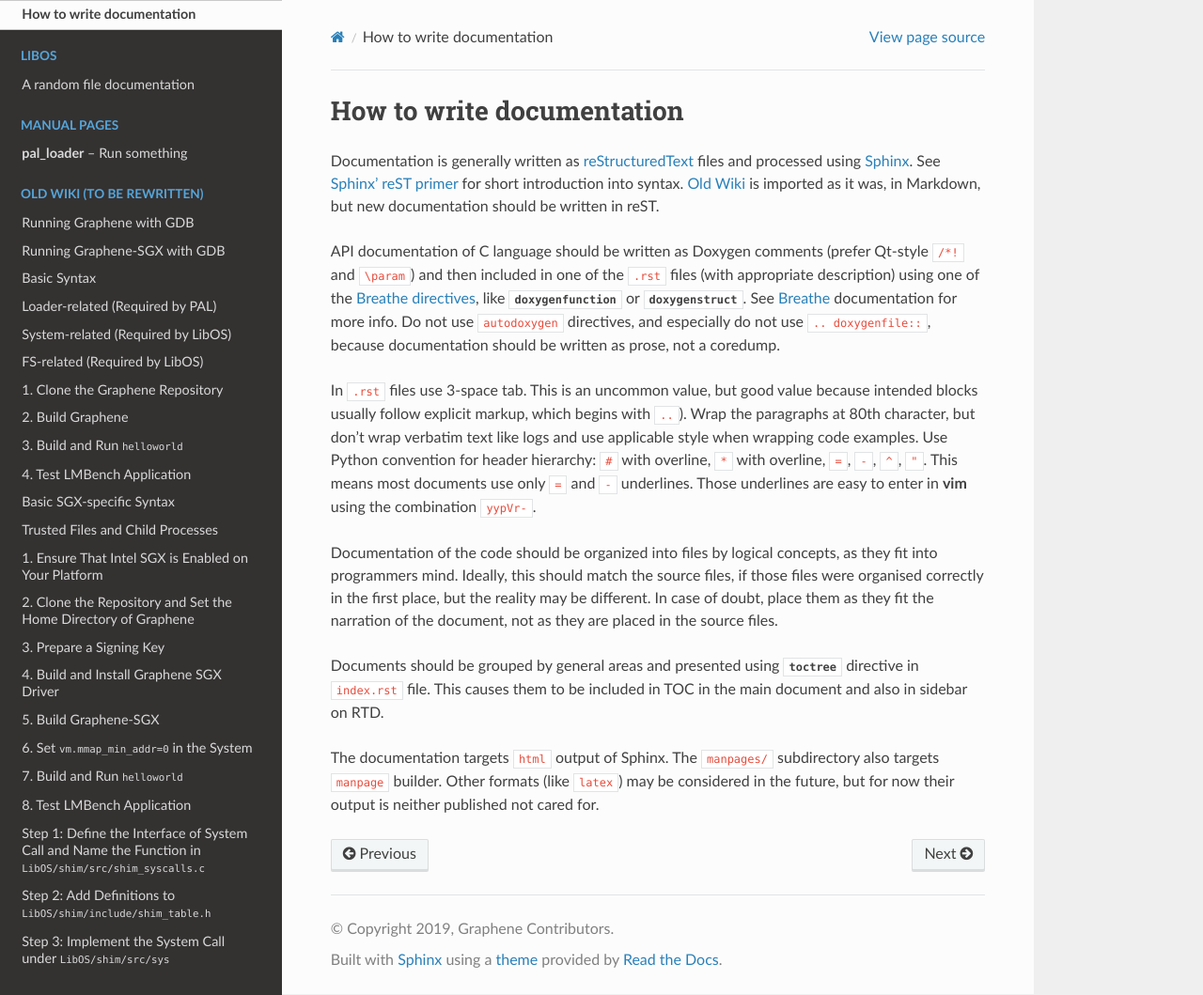
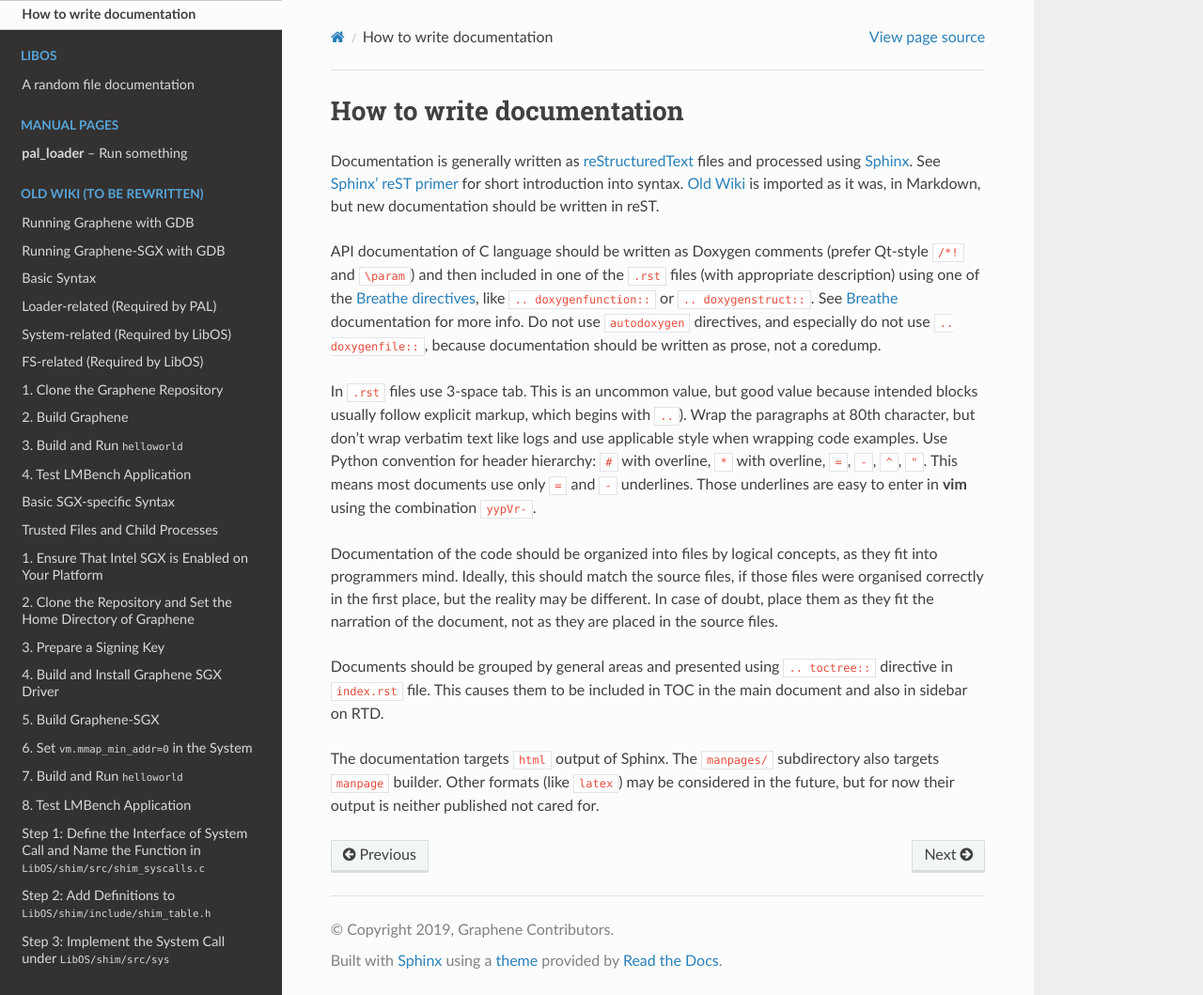
Before and after one commit to aeropittura/vaultrun, a Sphinx documentation site: the page built from Documentation/howto-doc.rst, in a window 1280 px wide and 1059 px high. Shown: the whole window at 94% size. Built offline with Sphinx 7.4.7 and the Read the Docs theme 2.0.0, drawn with Linux system fonts in a browser that asks for light colours; part of the change alters nothing that is shown.

```diff
--- a/Documentation/howto-doc.rst
+++ b/Documentation/howto-doc.rst
@@ -11,7 +11,7 @@ documentation should be written in reST.
 API documentation of C |nbsp| language should be written as Doxygen comments
 (prefer Qt-style ``/*!`` and ``\param``) and then included in one of the
 ``.rst`` files (with appropriate description) using one of the `Breathe
-directives`_, like :rst:dir:`doxygenfunction` or :rst:dir:`doxygenstruct`. See
+directives`_, like ``.. doxygenfunction::`` or ``.. doxygenstruct::``. See
 `Breathe`_ documentation for more info. Do not use ``autodoxygen`` directives,
 and especially do not use ``.. doxygenfile::``, because documentation should be
 written as prose, not a |nbsp| coredump.
@@ -32,7 +32,7 @@ be different. In case of doubt, place them as they fit the narration of the
 document, not as they are placed in the source files.
 
 Documents should be grouped by general areas and presented using
-:rst:dir:`toctree` directive in :file:`index.rst` file. This causes them to be
+``.. toctree::`` directive in :file:`index.rst` file. This causes them to be
 included in TOC in the main document and also in sidebar on RTD.
 
 The documentation targets ``html`` output of Sphinx. The :file:`manpages/`
```
Also changed, not shown: 2 other files.
